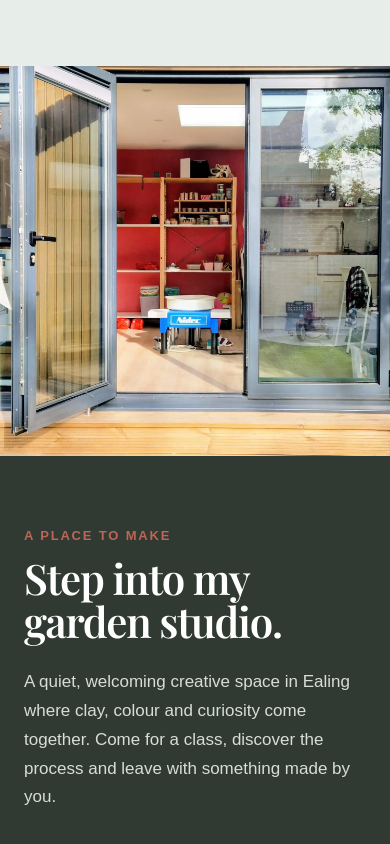
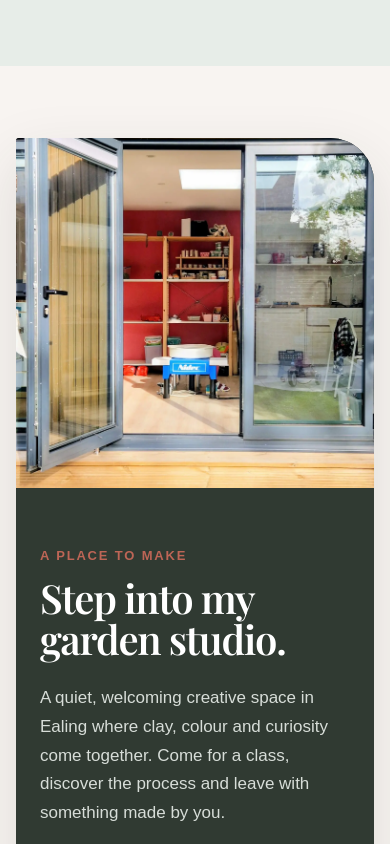
Before and after one commit to varonrot/anat-handmade-pottery, a Next.js app: page /home-2 in a window 390 px wide. Shown: the part 5060-5904 px from the top of the page. Built offline with nearby package versions, Linux system fonts and the light colour scheme; a web font is replaced by a local one.

Commit message:
Reduce alternate homepage studio section

```diff
--- a/app/globals.css
+++ b/app/globals.css
@@ -755,3 +755,32 @@ body { background: #f8f4f1; font-family: "Rosario", Arial, sans-serif; color: #3
   .home-two-hero > img { animation: none; }
   .home-two-reveal-enabled .home-two-reveal { opacity: 1; transform: none; }
 }
+
+/* Compact studio feature for homepage concept 2. */
+.home-two-statement {
+  grid-template-columns: .94fr 1.06fr;
+  width: min(1240px, calc(100% - 56px));
+  height: 540px;
+  min-height: 0;
+  margin: 110px auto;
+  overflow: hidden;
+  border-radius: 4px 70px 4px 4px;
+  box-shadow: 0 22px 60px rgba(43, 53, 46, .13);
+}
+.home-two-statement-image, .home-two-statement-image img { height: 540px; min-height: 0; }
+.home-two-statement-image img { object-position: center; }
+.home-two-statement-copy { min-width: 0; padding: 48px clamp(42px, 5vw, 74px); }
+.home-two-statement-copy h2 { max-width: 560px; font-size: clamp(40px, 3.6vw, 55px); }
+.home-two-statement-copy > span { max-width: 620px; }
+
+@media (max-width: 980px) {
+  .home-two-statement { width: min(100% - 40px, 900px); height: 500px; margin-block: 85px; }
+  .home-two-statement-image, .home-two-statement-image img { height: 500px; }
+  .home-two-statement-copy { padding: 42px 34px; }
+}
+
+@media (max-width: 760px) {
+  .home-two-statement { grid-template-columns: 1fr; width: calc(100% - 32px); height: auto; margin-block: 72px; border-radius: 3px 44px 3px 3px; }
+  .home-two-statement-image, .home-two-statement-image img { height: 350px; min-height: 0; }
+  .home-two-statement-copy { padding: 48px 24px 54px; }
+}
```
